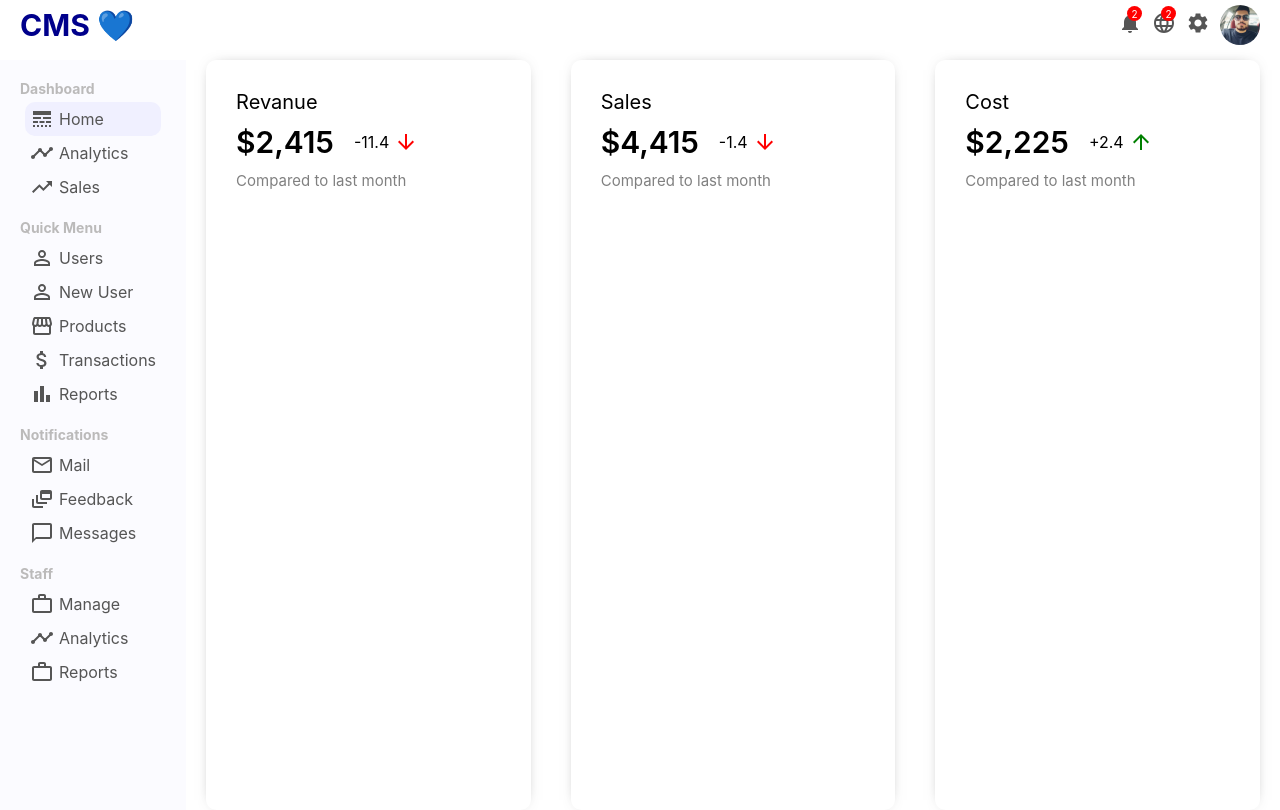
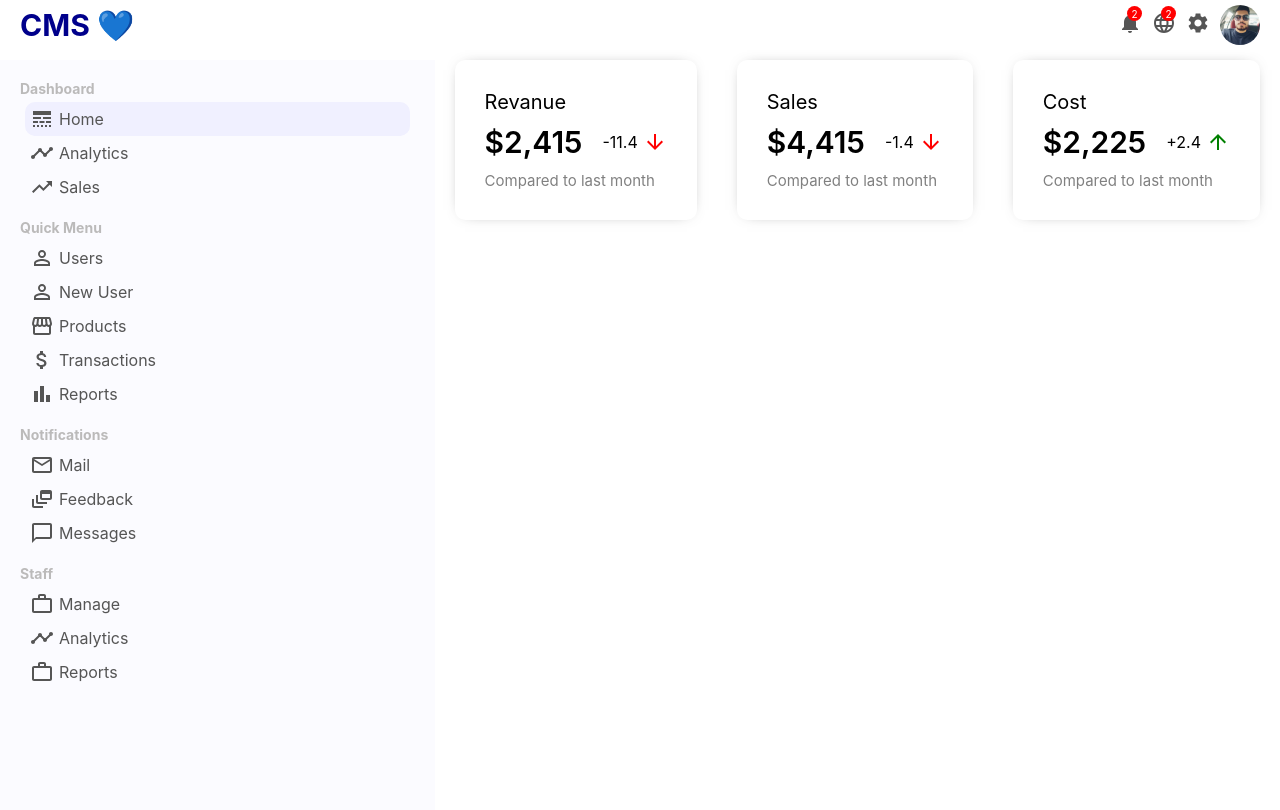
Before and after one commit to mohammadfaramarzi1/react-cms-course, a React (Create React App) app: page / in a window 1280 px wide. Built offline with nearby package versions, Linux system fonts and the light colour scheme.

Commit message:
add: Chart.jsx and Chart.css files

```diff
--- a/package.json
+++ b/package.json
@@ -14,6 +14,7 @@
     "react-dom": "^18.3.1",
     "react-router-dom": "^7.0.1",
     "react-scripts": "5.0.1",
+    "recharts": "^2.13.3",
     "web-vitals": "^2.1.4"
   },
   "scripts": {
--- a/src/components/Features/Features.jsx
+++ b/src/components/Features/Features.jsx
@@ -41,6 +41,7 @@ function Features() {
         <span className="feature__subtitle">Compared to last month</span>
       </div>
     </div>
+
   );
 }
 
--- a/src/pages/Home/Home.css
+++ b/src/pages/Home/Home.css
@@ -0,0 +1,3 @@
+.home {
+    flex: 4;
+}
--- a/src/pages/Home/Home.js
+++ b/src/pages/Home/Home.js
@@ -1,10 +1,12 @@
-import React from 'react'
-import Features from '../../components/Features/Features'
+import React from "react";
+import Features from "../../components/Features/Features";
 
 function Home() {
   return (
-    <Features />
-  )
+    <diV className="home">
+      <Features />
+    </diV>
+  );
 }
 
-export default Home
+export default Home;
```
Also changed, not shown: src/components/Chart/Chart.css (added), src/components/Chart/Chart.jsx (added), 1 other file (tests, documents, lock files or other folders).
